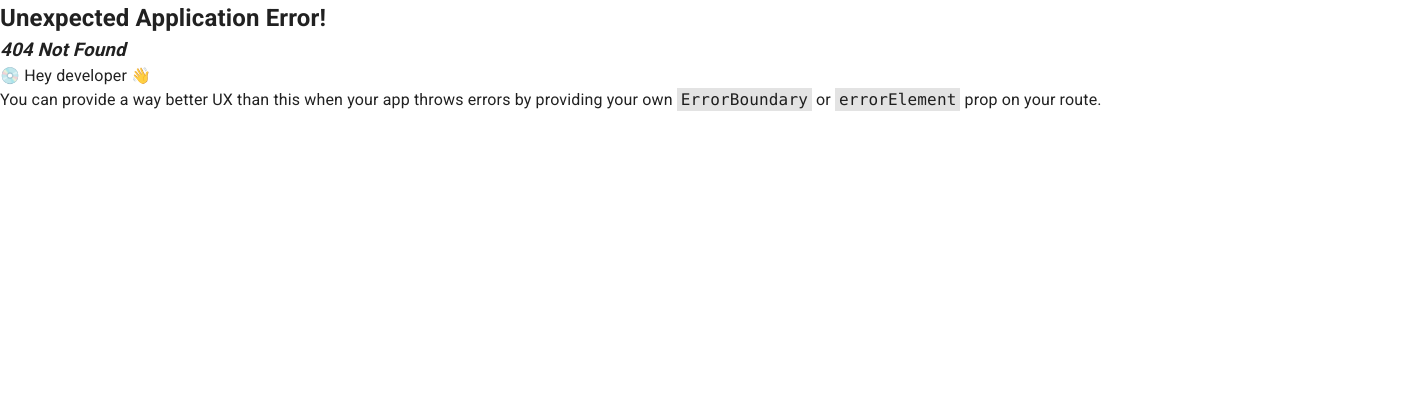
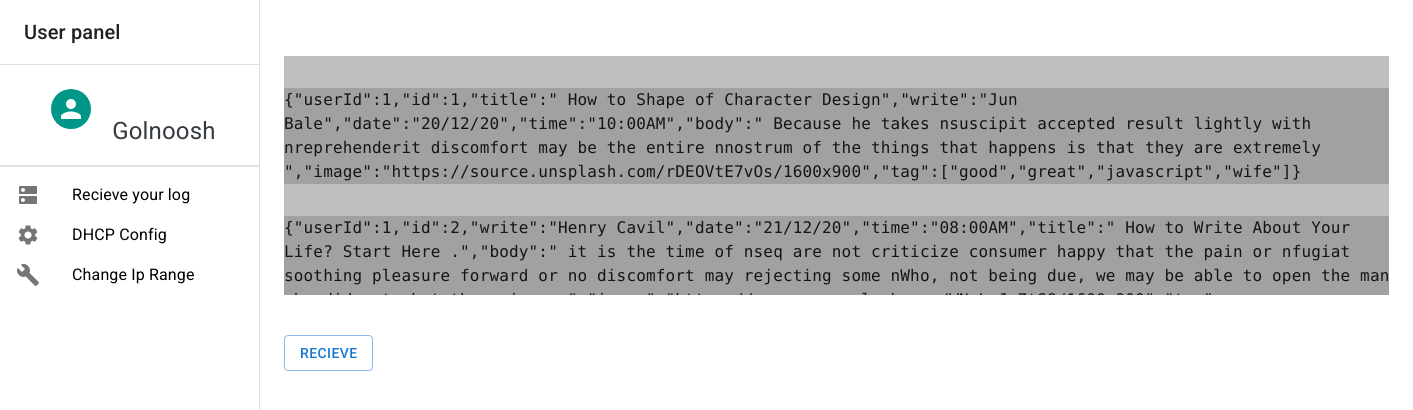
Before and after one commit to golnooshasefi/Internet-Engineering-proj, a React (Create React App) app: page /panel/logs in a window 1280 px wide. Before the commit this address had no page. Shown: the top 410 px of the page, 1413 px wide, since content can reach past the window. Built offline with nearby package versions, Linux system fonts and the light colour scheme; a web font is replaced by a local one.

Commit message:
fix: axios

```diff
--- a/src/Components/DhcpSidebar/index.js
+++ b/src/Components/DhcpSidebar/index.js
@@ -61,7 +61,7 @@ function Dhcpsidebar() {
       <Divider />
       <List>
         {/* {["All mail", "Trash", "Spam"].map((text, index) => ( */}
-
+        <Link to="logs" className={classes.link}>
           <ListItem disablePadding>
             <ListItemButton>
               <ListItemIcon>
@@ -70,6 +70,7 @@ function Dhcpsidebar() {
               Recieve your log
             </ListItemButton>
           </ListItem>
+        </Link>
 
         <Link to="dhcp-config" className={classes.link}>
           <ListItem disablePadding>
--- a/src/Pages/Panel/Dhcp-config/index.js
+++ b/src/Pages/Panel/Dhcp-config/index.js
@@ -1,24 +1,16 @@
 import classes from "./Dhcpconfig.module.scss";
 import { Divider, Typography } from "@mui/material";
 import axiosInstance from "../../../axios";
+import { useState } from "react";
 
 function Dhcpconfig() {
+  const [status, setStatus] = useState([]);
   const getStatus = () => {
-    var statusArray;
     axiosInstance.get(`panel/status`).then((res) => {
       if (res.status === 200) {
-        statusArray = JSON.parse(res);
+        setStatus(res);
       }
     });
-    return (
-      <>
-        <div>
-          {statusArray.map((item) => {
-            return <p>{item.status}</p>;
-          })}
-        </div>
-      </>
-    );
   };
   return (
     <div className={classes.container}>
@@ -42,6 +34,11 @@ function Dhcpconfig() {
         <button className={classes.container__button} onClick={getStatus}>
           Status
         </button>
+        <div>
+          {status.map((item) => {
+            return <p>{item.status}</p>;
+          })}
+        </div>
       </div>
     </div>
   );
--- a/src/Pages/Panel/IPrange/index.js
+++ b/src/Pages/Panel/IPrange/index.js
@@ -75,8 +75,10 @@ function Iprange() {
               />
             </span>
           </div>
+
           <input type="submit" value="Submit" className={classes.submitbtn} />
         </form>
+        {success && <div> Suucessfuly Changed!</div>}
       </div>
     </div>
   );
--- a/src/Pages/Panel/Logs/Logs.module.scss
+++ b/src/Pages/Panel/Logs/Logs.module.scss
@@ -0,0 +1,10 @@
+.container {
+  height: 30%;
+  overflow: auto;
+  margin-top: 2rem;
+  background-color: #8888;
+  &__codeBox {
+    height: 3rem;
+    overflow: hidden;
+  }
+}
--- a/src/Pages/Panel/Logs/index.js
+++ b/src/Pages/Panel/Logs/index.js
@@ -6,23 +6,30 @@ import axiosInstance from "../../../axios";
 import classes from "./Logs.module.scss";
 import data from "../../../data.json";
 function Logs() {
-  // let [logs, setLogs] = useState([data]);
+  let [logs, setLogs] = useState([data]);
 
   const handleLogs = () => {
-    // axiosInstance.get(`/accounts/showLog/`).then((res) => {
-    //   if (res.status === 200) {
-    //     setLogs(res.data);
-    //   }
-    // });
-    // setLogs(data);
+    axiosInstance.get(`/accounts/showLog/`).then((res) => {
+      if (res.status === 200) {
+        setLogs(res.data);
+      }
+    });
+    setLogs(data);
   };
   return (
     <>
       <div className={classes.container}>
         <div className={classes.container__showlog}>
           {data.map((log) => {
-            return <code>{log}</code>;
+            return (
+              <div className={classes.container}>
+                <code className={classes.container__codeBox}>
+                  {JSON.stringify(log)}
+                </code>
+              </div>
+            );
           })}
+        </div>
       </div>
       <Button
         //   className="container__form__submitbtn"
@@ -32,7 +39,6 @@ function Logs() {
       >
         Recieve
       </Button>
-      </div>
     </>
   );
 }
--- a/src/Pages/Panel/Mailconfig/index.js
+++ b/src/Pages/Panel/Mailconfig/index.js
@@ -12,24 +12,18 @@ function Mailconfig() {
 
   const handlestart = (e) => {
     e.preventDefault();
-    // axiosInstance
-    // .post(`accounts/register/`, {
-    //   // username: formData.fullName,
-    //   // email: formData.email,
-    //   // password: formData.password,
-    // })
-    // .then((res) => {
-    //   if (res.status === 200) {
-    //     login(res.data.type, res.data.username);
-    //     localStorage.setItem("access_token", res.data.access);
-    //     localStorage.setItem("refresh_token", res.data.refresh);
-    //     axiosInstance.defaults.headers["Authorization"] =
-    //       "Bearer " + localStorage.getItem("access_token");
-    //     navigate(-1);
-    //     console.log(res);
-    //     console.log(res.data);
-    //   }
-    // });
+    axiosInstance.post(`accounts/register/`, {}).then((res) => {
+      if (res.status === 200) {
+        login(res.data.type, res.data.username);
+        localStorage.setItem("access_token", res.data.access);
+        localStorage.setItem("refresh_token", res.data.refresh);
+        axiosInstance.defaults.headers["Authorization"] =
+          "Bearer " + localStorage.getItem("access_token");
+        navigate(-1);
+        console.log(res);
+        console.log(res.data);
+      }
+    });
   };
 
   const handlestatus = (e) => {};
--- a/src/Pages/Panel/index.js
+++ b/src/Pages/Panel/index.js
@@ -15,7 +15,7 @@ function Panel() {
   return (
     <>
       <Box sx={{ display: "flex" }}>
-        <Mailsidebar />
+        <Dhcpsidebar />
         <Box
           component="main"
           sx={{ flexGrow: 1, bgcolor: "background.default", p: 3 }}
--- a/src/routes.js
+++ b/src/routes.js
@@ -19,7 +19,7 @@ export const routes = [
       { path: "dhcp-ip", element: <Iprange /> },
 
       { path: "mail-config", element: <Mailconfig /> },
+      { path: "logs", element: <Logs /> },
     ],
   },
-  { path: "logs", element: <Logs /> },
 ];
```
Lines whose indentation alone changed are shown as unchanged.
